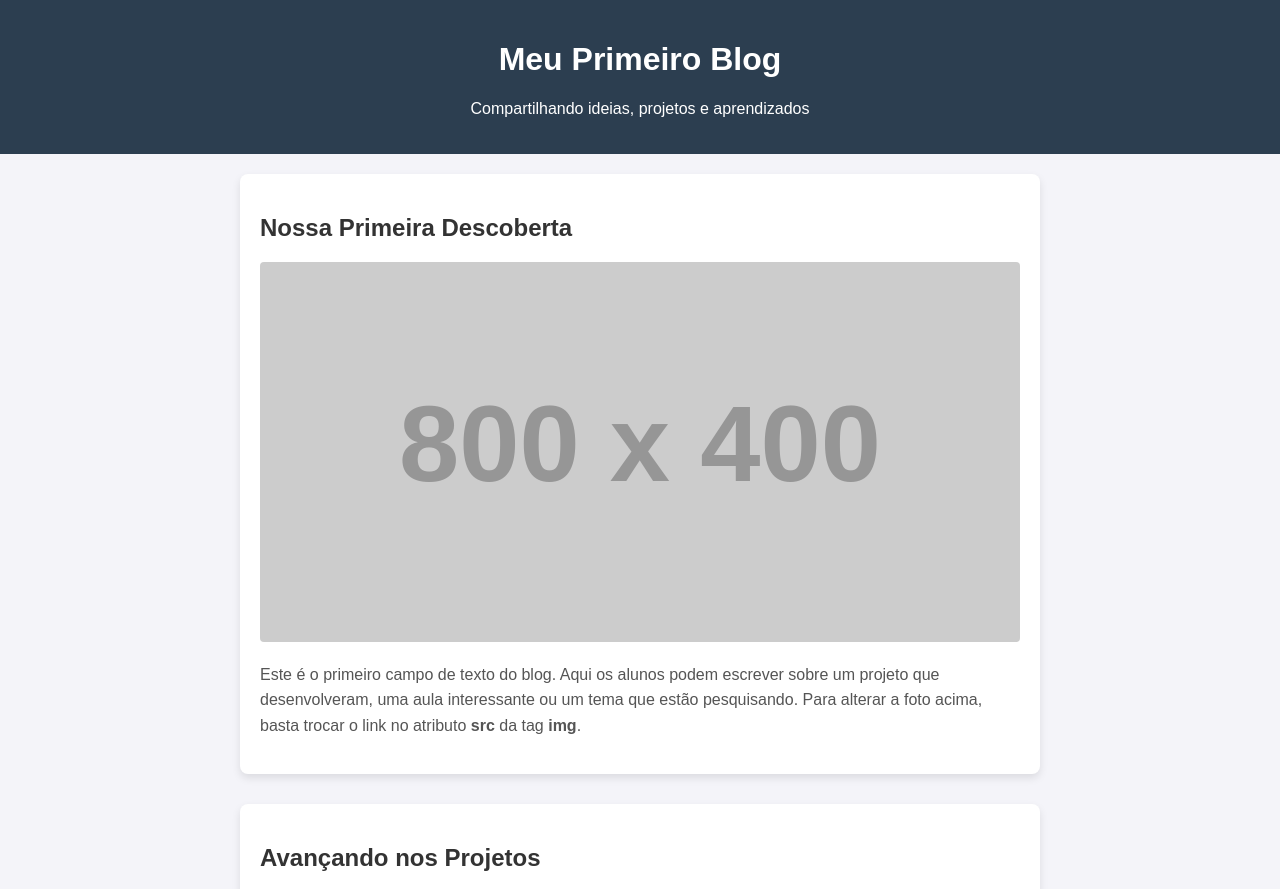
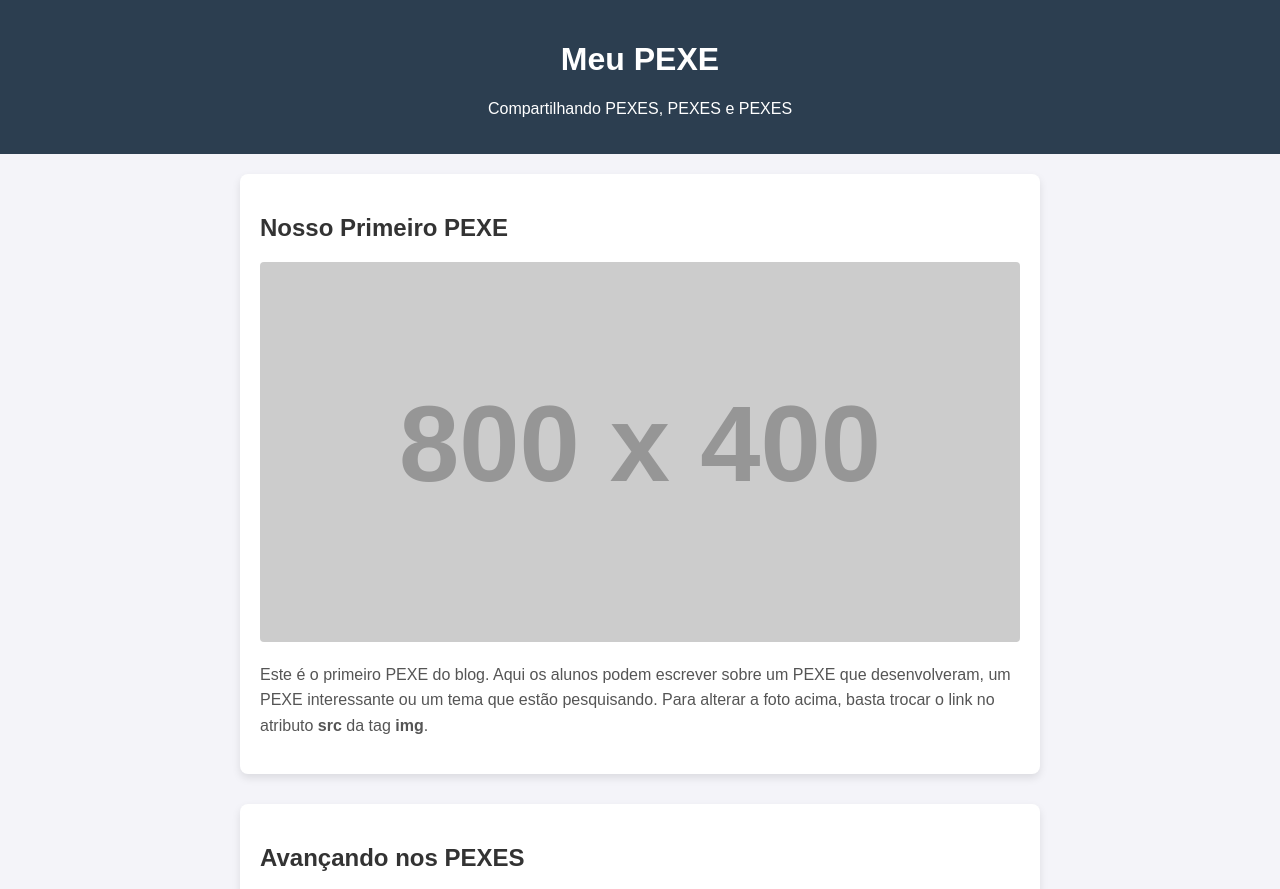
Before and after one commit to julianapaulaandrade-sailE/julianapaulaandrade-sailE.io, a plain HTML site: page index.html in a window 1280 px wide. Shown: the top 889 px of the page. Drawn offline with Linux system fonts and the light colour scheme; placeholder pictures from the web are drawn by us.

Commit message:
Update index.html

```diff
--- a/index.html
+++ b/index.html
@@ -3,7 +3,7 @@
 <head>
     <meta charset="UTF-8">
     <meta name="viewport" content="width=device-width, initial-scale=1.0">
-    <title>Blog da Turma</title>
+    <title>Blog do uiuiuiuiu</title>
 
     <style>
         /* Estilo do fundo e da fonte da página inteira */
@@ -60,25 +60,25 @@
 <body>
 
     <header>
-        <h1>Meu Primeiro Blog</h1>
-        <p>Compartilhando ideias, projetos e aprendizados</p>
+        <h1>Meu PEXE</h1>
+        <p>Compartilhando PEXES, PEXES e PEXES</p>
     </header>
 
     <div class="container">
 
         <div class="postagem">
-            <h2>Nossa Primeira Descoberta</h2>
+            <h2>Nosso Primeiro PEXE</h2>
             <img src="https://via.placeholder.com/800x400" alt="Imagem de exemplo 1">
             <p>
-                Este é o primeiro campo de texto do blog. Aqui os alunos podem escrever sobre um projeto que desenvolveram, uma aula interessante ou um tema que estão pesquisando. Para alterar a foto acima, basta trocar o link no atributo <b>src</b> da tag <b>img</b>.
+                Este é o primeiro PEXE do blog. Aqui os alunos podem escrever sobre um PEXE que desenvolveram, um PEXE interessante ou um tema que estão pesquisando. Para alterar a foto acima, basta trocar o link no atributo <b>src</b> da tag <b>img</b>.
             </p>
         </div>
 
         <div class="postagem">
-            <h2>Avançando nos Projetos</h2>
+            <h2>Avançando nos PEXES</h2>
             <img src="https://via.placeholder.com/800x400" alt="Imagem de exemplo 2">
             <p>
-                Este é o segundo campo de texto. A estrutura se repete para facilitar a compreensão. Conforme eles forem ganhando confiança, podem mudar as cores no código <b>CSS</b> (lá em cima na tag style), alterar o tamanho das fontes e adicionar novas postagens simplesmente copiando e colando este bloco de código.
+                Este é o segundo PEXE. O PEXE se repete para facilitar a compreensão. Conforme eles forem ganhando confiança, podem mudar as cores no código <b>CSS</b> (lá em cima na tag style), alterar o tamanho das fontes e adicionar novas postagens simplesmente copiando e colando este bloco de código.
             </p>
         </div>
 
```
